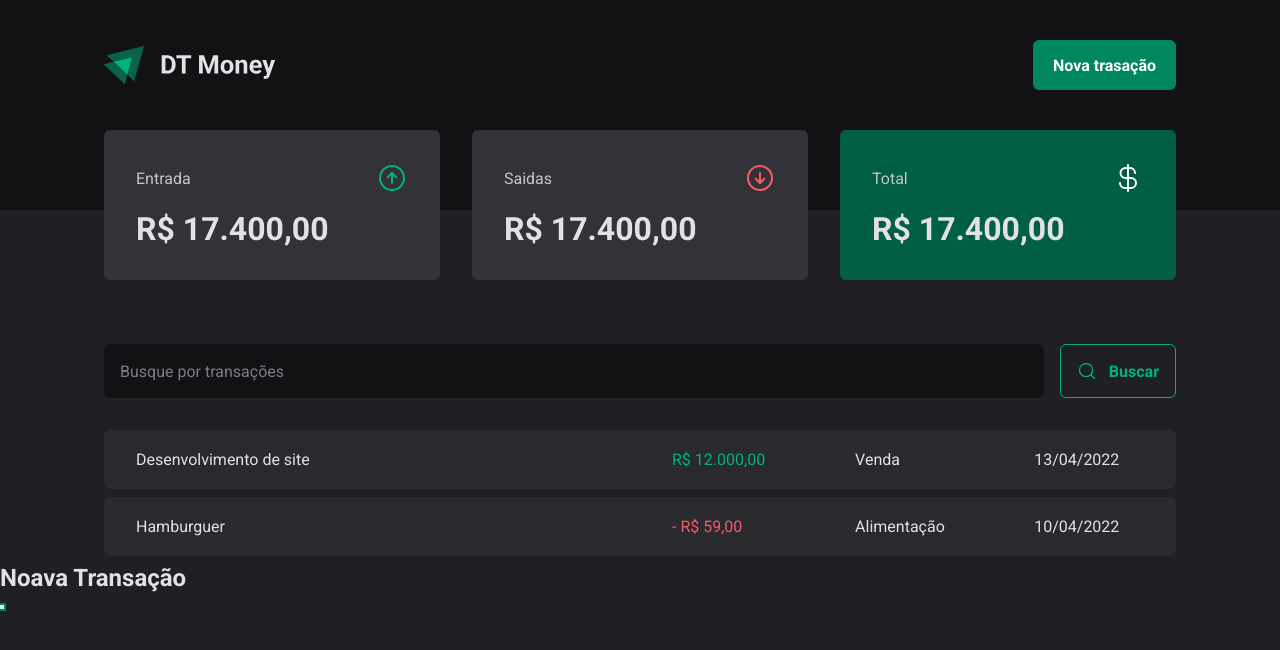
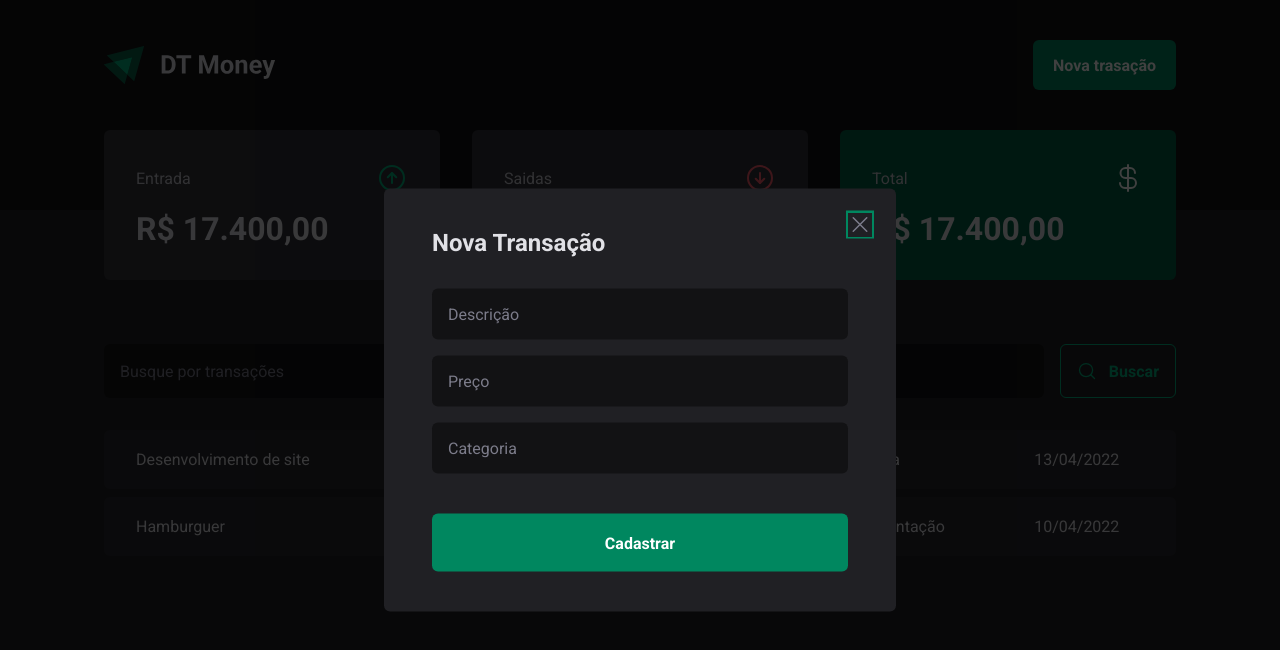
Before and after one commit to Zattrus/03-dt-money, a React (Vite) app: page / in a window 1280 px wide. Both pictures are taken after a click on the button "Nova trasação". Shown: the top 650 px of the page. Built offline with nearby package versions, Linux system fonts and the light colour scheme.

Commit message:
Modal de nova transação

```diff
--- a/src/components/Header/index.tsx
+++ b/src/components/Header/index.tsx
@@ -2,6 +2,7 @@
 import * as Dialog from '@radix-ui/react-dialog';
 
 import logoImg from '../../assets/logo.svg';
+import { NewTransactionModal } from "../NewTransactionModal";
 
 export function Header() {
     return (
@@ -14,15 +15,7 @@
                         <NewTransactionButton>Nova trasação</NewTransactionButton>
                     </Dialog.Trigger>
 
-                    <Dialog.Portal>
-                        <Dialog.Overlay />
-
-                        <Dialog.Content>
-                            <Dialog.Title>Noava Transação</Dialog.Title>
-
-                            <Dialog.Close />
-                        </Dialog.Content>
-                    </Dialog.Portal>
+                    <NewTransactionModal />
                 </Dialog.Root>
             </HeaderContent>
         </HeaderContainer>
--- /dev/null
+++ b/src/components/NewTransactionModal/index.tsx
@@ -0,0 +1,29 @@
+import * as Dialog from '@radix-ui/react-dialog';
+import { CloseButton, Content, Overlay } from './styles';
+import { X } from 'phosphor-react';
+
+export function NewTransactionModal() {
+    return (
+        <Dialog.Portal>
+            <Overlay />
+
+            <Content>
+                <Dialog.Title>Nova Transação</Dialog.Title>
+
+                <CloseButton>
+                    <X size={24} />
+                </CloseButton>
+
+                <form action="">
+                    <input type="text" placeholder="Descrição" required />
+                    <input type="number" placeholder="Preço" required />
+                    <input type="text" placeholder="Categoria" required />
+
+                    <button type="submit">
+                        Cadastrar
+                    </button>
+                </form>
+            </Content>
+        </Dialog.Portal>
+    )
+}
--- /dev/null
+++ b/src/components/NewTransactionModal/styles.ts
@@ -0,0 +1,70 @@
+import * as Dialog from '@radix-ui/react-dialog';
+import styled from 'styled-components';
+
+export const Overlay = styled(Dialog.Overlay)`
+    position: fixed;
+    width: 100vw;
+    height: 100vh;
+    inset: 0;
+    background-color: rgba(0, 0, 0, 0.75);
+`;
+
+export const Content = styled(Dialog.Content)`
+    min-width: 32rem;
+    border-radius: 6px;
+    padding: 2.5rem 3rem;
+    background: ${props => props.theme["gray-800"]};
+
+    position: fixed;
+    top: 50%;
+    left: 50%;
+    transform: translate(-50%, -50%);
+
+    form {
+        margin-top: 2rem;
+
+        display: grid;
+        flex-direction: column;
+        gap: 1rem;
+
+        input {
+            border-radius: 6px;
+            border: 0;
+            background: ${props => props.theme["gray-900"]};
+            color: ${props => props.theme["gray-300"]};
+            padding: 1rem;
+
+            &::placeholder {
+                color: ${props => props.theme["gray-500"]};
+            }
+        }
+
+        button[type="submit"] {
+            height: 58px;
+            border: 0;
+            background: ${props => props.theme["green-500"]};
+            color: ${props => props.theme.white};
+            font-weight: bold;
+            padding: 0 1.25rem;
+            border-radius: 6px;
+            margin-top: 1.5rem;
+            cursor: pointer;
+
+            &:hover {
+                background: ${props => props.theme["green-700"]};
+                transition: background-color 0.2s;
+            }
+        }
+    }
+`;
+
+export const CloseButton = styled(Dialog.Close)`
+    position: absolute;
+    top: 1.5rem;
+    right: 1.5rem;
+    background: transparent;
+    border: 0;
+    cursor: pointer;
+    line-height: 0;
+    color: ${props => props.theme["gray-500"]};
+`;
```
